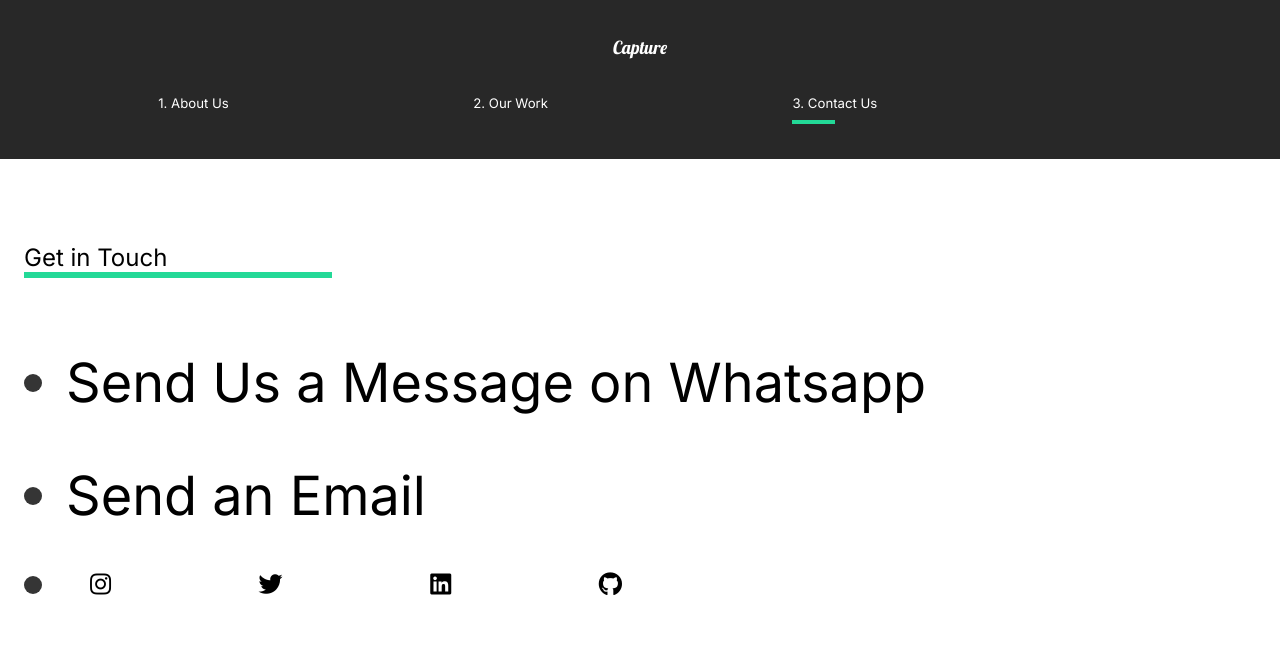
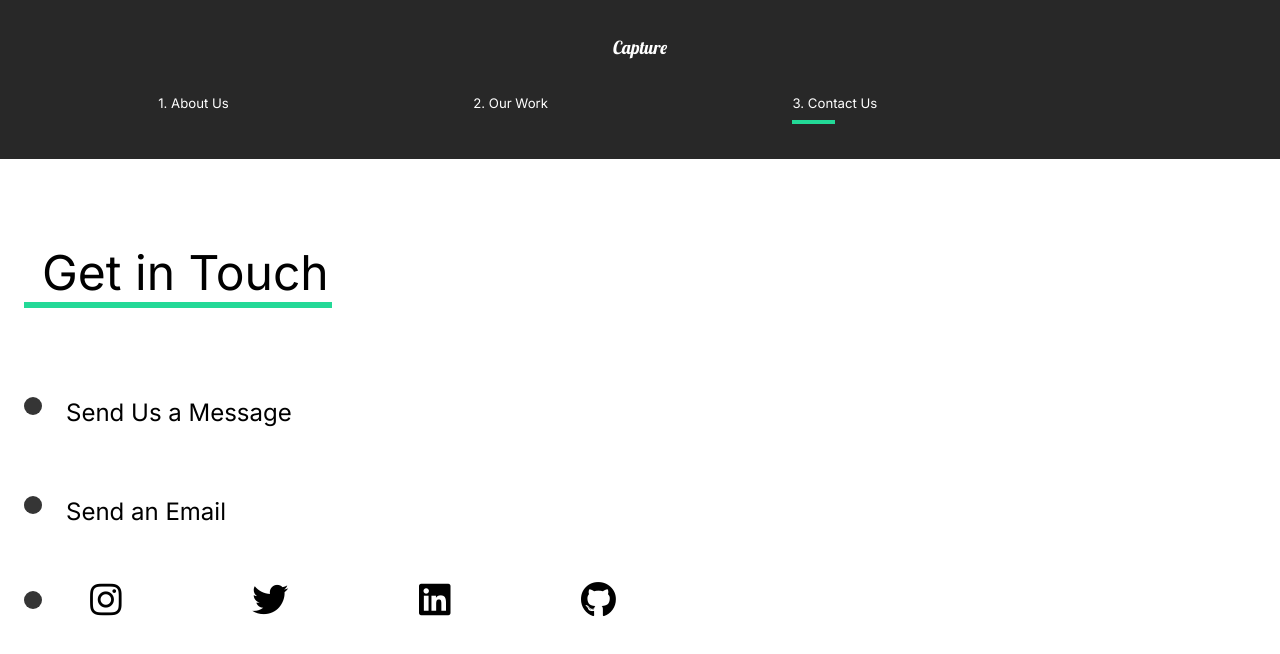
Before and after one commit to Shivam327/Capture, a React (Create React App) app: page /contact in a window 1280 px wide. Shown: the top 654 px of the page. Built offline with nearby package versions, Linux system fonts and the light colour scheme.

Commit message:
Refactored

```diff
--- a/src/Pages/ContactUs.jsx
+++ b/src/Pages/ContactUs.jsx
@@ -25,9 +25,7 @@
           <Social variants={titleAnim}>
             <Circle />
             <h2>
-              <a href="https://wa.me/+917738822023">
-                Send Us a Message on Whatsapp
-              </a>
+              <a href="https://wa.me/+917738822023">Send Us a Message</a>
             </h2>
           </Social>
         </Hide>
@@ -76,7 +74,7 @@
   @media (max-width: 1500px) {
     padding: 2rem;
     h2 {
-      font-size: 2rem;
+      padding: 0rem 1.5rem;
     }
   }
 `;
@@ -104,28 +102,29 @@
 const Social = styled(motion.div)`
   display: flex;
   align-items: center;
+
   h2 {
-    margin: 2rem;
+    padding: 2rem;
     font-size: 3.5rem;
   }
   a:hover {
     color: #23d997;
   }
   @media (max-width: 1500px) {
-    h2 {
+    a {
       font-size: 2rem;
     }
   }
 `;
 const SocialIcon = styled(motion.div)`
   display: flex;
-  font-size: 1.5rem;
+
   width: 50%;
-  padding: 1.5rem 2rem;
+  padding: 2rem 2rem;
   justify-content: space-between;
 
   a {
-    padding: 0rem 1rem;
+    padding: 0rem 1.5rem;
     font-size: 5rem;
     color: black;
   }
@@ -136,7 +135,7 @@
     width: 100;
     a {
       padding-left: 2rem;
-      font-size: 2rem;
+      font-size: 3rem;
     }
   }
 `;
```
